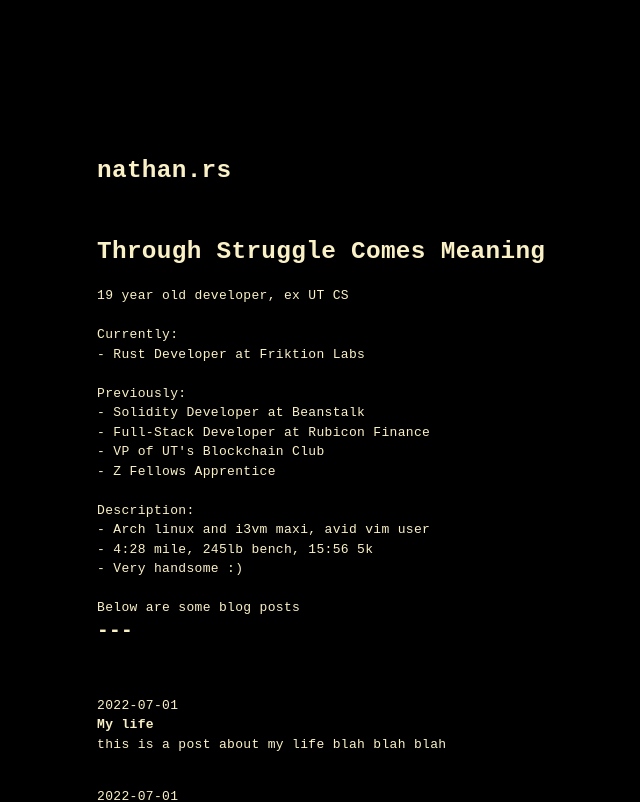
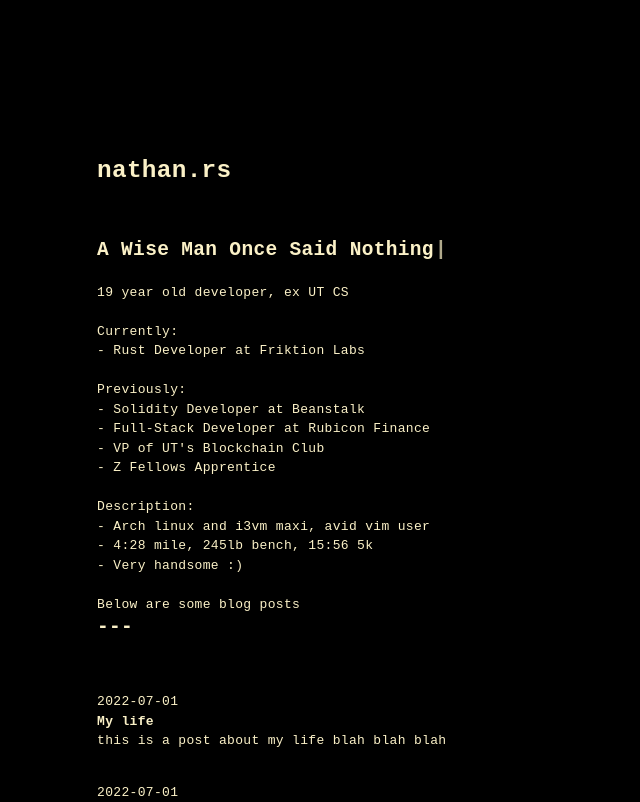
Before and after one commit to nathan-barry/next-js-site, a Next.js app: page / in a window 1280 px wide. Shown: the top 802 px of the page, without its empty margins (111-751 px from the left). Built offline with nearby package versions, Linux system fonts and the light colour scheme.

Commit message:
added typing animation and easter egg

```diff
--- a/components/Main.js
+++ b/components/Main.js
@@ -1,9 +1,28 @@
 import Link from "next/link";
+import Typewriter from "typewriter-effect";
+
+const quotes = [
+  "A Wise Man Once Said Nothing",
+  "Through Struggle Comes Meaning",
+  "The Work Praises The Man",
+  "Fortune Favors The Bold",
+];
 
 export default function Main() {
   return (
     <div className="mb-16">
-      <h1>Through Struggle Comes Meaning</h1>
+      <h2>
+        <Typewriter
+          options={{
+            strings: quotes,
+            autoStart: true,
+            loop: true,
+            delay: 50,
+            pauseFor: 8000,
+            deleteSpeed: 50,
+          }}
+        />
+      </h2>
       <br></br>
       <p>19 year old developer, ex UT CS</p>
       <br></br>
@@ -35,7 +54,7 @@
       <p>Description:</p>
       <p>- Arch linux and i3vm maxi, avid vim user</p>
       <p>- 4:28 mile, 245lb bench, 15:56 5k</p>
-      <Link href="/">
+      <Link href="/me.jpeg">
         <p className="hover:text-[#fe8019]">- Very handsome :)</p>
       </Link>
       <br></br>
--- a/components/Post.js
+++ b/components/Post.js
@@ -2,7 +2,7 @@
 
 export default function Post({ post }) {
   return (
-    <Link href={`/${post.slug}`}>
+    <Link href={`/writings/${post.slug}`}>
       <div className="hover:text-[#fe8019]">
         <div className="">{post.data.date}</div>
         <h3 className="">{post.data.title}</h3>
--- a/package.json
+++ b/package.json
@@ -13,7 +13,8 @@
     "marked": "^4.0.17",
     "next": "12.2.0",
     "react": "18.2.0",
-    "react-dom": "18.2.0"
+    "react-dom": "18.2.0",
+    "typewriter-effect": "^2.19.0"
   },
   "devDependencies": {
     "autoprefixer": "^10.4.7",
```
Also changed, not shown: pages/writings/[slug].js (renamed from pages/[slug].js), 1 other file (tests, documents, lock files or other folders).
